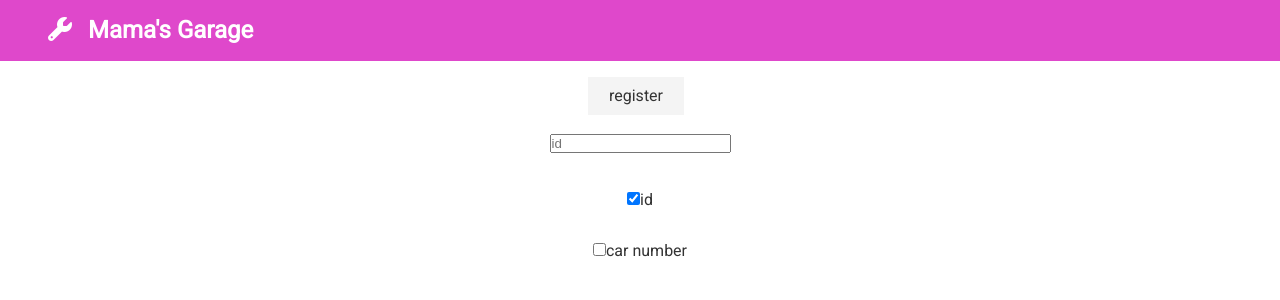
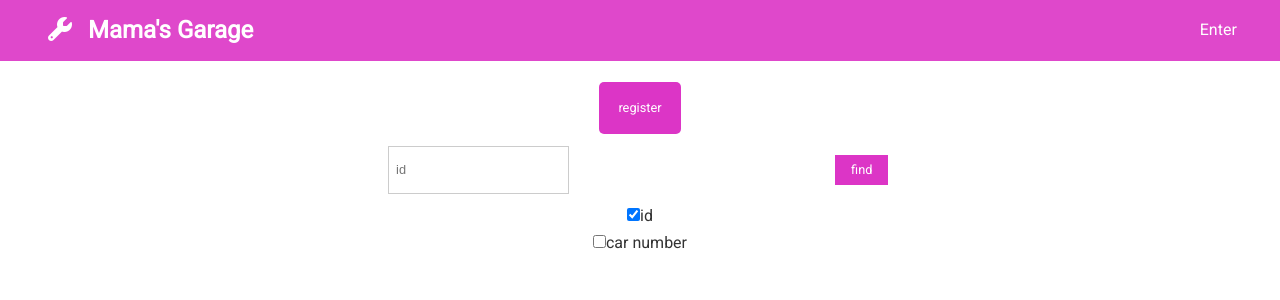
Before and after one commit to amabelleS/Garage-react, a React (Create React App) app: page / in a window 1280 px wide. Shown: the top 300 px of the page. Built offline with nearby package versions, Linux system fonts and the light colour scheme.

Commit message:
more netlify debugging

```diff
--- a/package.json
+++ b/package.json
@@ -16,7 +16,7 @@
   },
   "scripts": {
     "start": "react-scripts start",
-    "build": "CI= react-scripts build",
+    "build": "react-scripts build",
     "test": "react-scripts test",
     "eject": "react-scripts eject"
   },
--- a/src/App.css
+++ b/src/App.css
@@ -177,6 +177,12 @@ img {
   margin: 3rem 0;
 }
 
+/* flex */
+.flex-1 {
+  display: flex;
+  justify-content: space-evenly;
+}
+
 /* Grid */
 .grid-2 {
   display: grid;
@@ -207,6 +213,7 @@ img {
   margin-right: 0.5rem;
   transition: opacity 0.2s ease-in;
   outline: none;
+  /* margin: 0px 0.2rem; */
 }
 
 .btn-link {
@@ -229,7 +236,7 @@ img {
 .badge {
   display: inline-block;
   font-size: 0.8rem;
-  padding: 0.2rem 0.7rem;
+  padding: 1rem 1.2rem;
   text-align: center;
   margin: 0.3rem;
   background: var(--light-color);
@@ -309,7 +316,7 @@ img {
 
 /* Forms */
 input {
-  margin: 1.2rem 0;
+  margin: 0.42rem 0;
 }
 
 .form-text {
@@ -322,12 +329,13 @@ input[type="text"],
 input[type="email"],
 input[type="password"],
 input[type="date"],
+input[type="number"],
 select,
 textarea {
-  display: block;
-  width: 100%;
-  padding: 0.4rem;
-  font-size: 1.2rem;
+  /* display: block;
+  width: 100%; */
+  padding: 0.42rem;
+  font-size: 0.8rem;
   border: 1px solid #ccc;
 }
 
--- a/src/Components/Layout/Navbar.js
+++ b/src/Components/Layout/Navbar.js
@@ -12,6 +12,11 @@ export default function Navbar({
         <i class={icon} style={{ margin: "auto 1rem" }}></i>
         {title}
       </h1>
+      <ul>
+        <li>
+          <Link to="/">Enter</Link>
+        </li>
+      </ul>
     </nav>
   );
 }
--- a/src/Pages/Home.js
+++ b/src/Pages/Home.js
@@ -26,11 +26,14 @@ export default function Home() {
   return (
     <div className="container">
       <div>
-        <Link to="/register" className="btn">
+        <Link to="/register" className="badge btn-primary">
           register
         </Link>{" "}
       </div>
-      <input placeholder={id ? "id" : "car number"}></input>
+      <div className="flex-1">
+        <input type="text" placeholder={id ? "id" : "car number"}></input>
+        <button className="btn btn-primary btn-sm my-1">find</button>
+      </div>
       <div className="form-group">
         <div>
           <input
--- a/src/Pages/Register.js
+++ b/src/Pages/Register.js
@@ -69,7 +69,7 @@ export default function Register() {
     }
   };
   return (
-    <div>
+    <div className="">
       <h1>new client</h1>
       <div>
         <input
@@ -107,7 +107,9 @@ export default function Register() {
           type="number"
         ></input>
       </div>
-      <button onClick={handelSubmit}>regisater</button>
+      <button className="btn btn-primary" onClick={handelSubmit}>
+        regisater
+      </button>
     </div>
   );
 }
```
